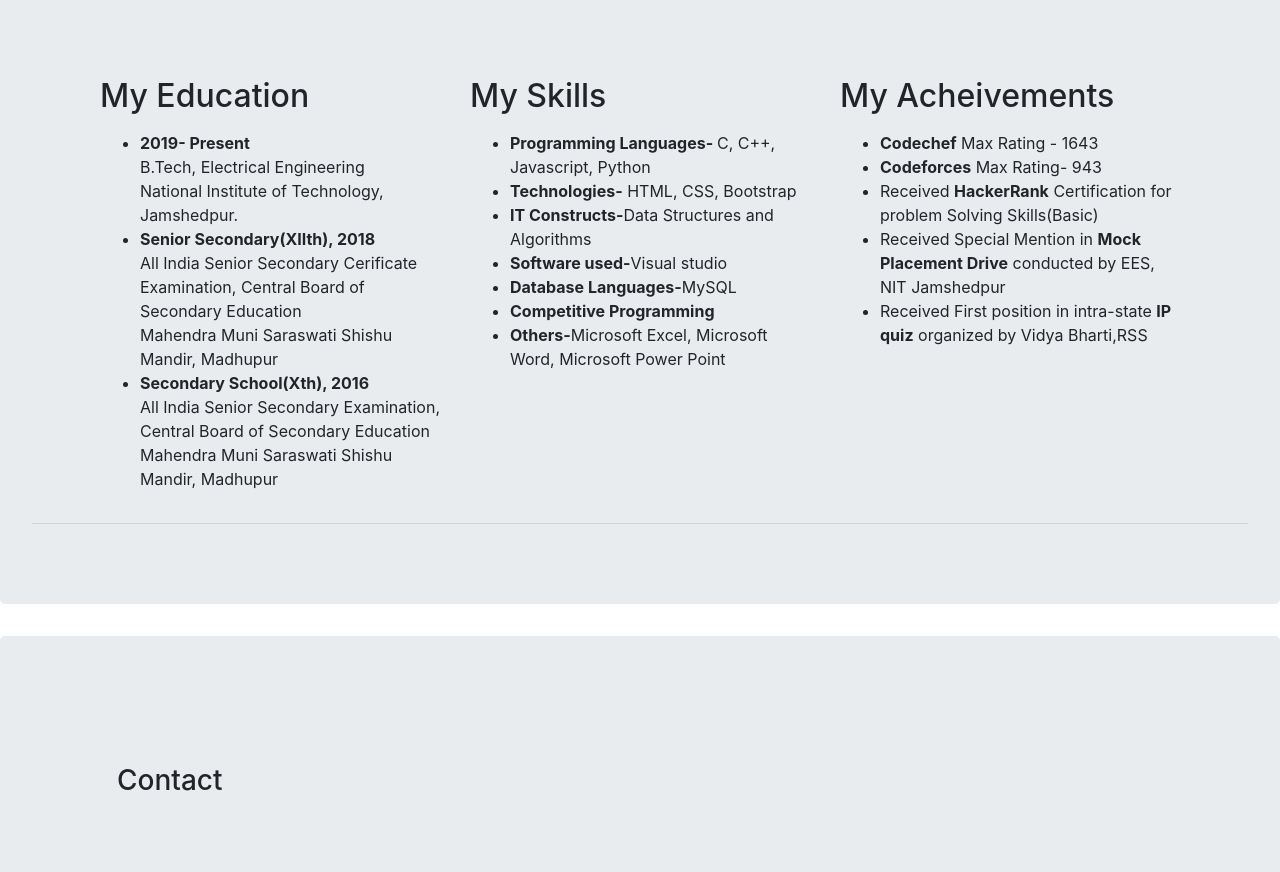
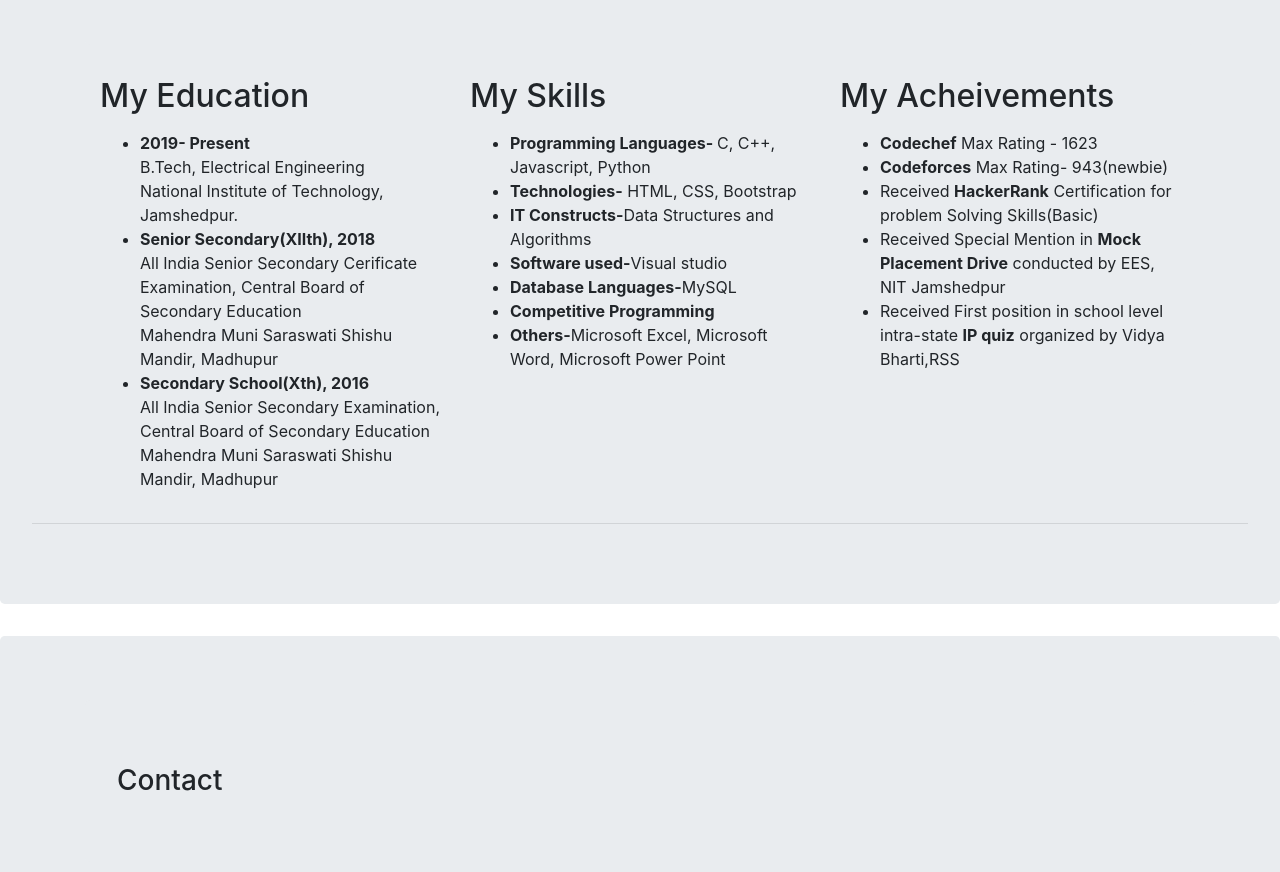
Before and after one commit to Anamikachourasia/Personal-Portfolio, a plain HTML site: page index.htm in a window 1280 px wide. Shown: the part 940-1812 px from the top of the page. Drawn offline with nearby package versions, Linux system fonts and the light colour scheme.

Commit message:
Update index.htm

```diff
--- a/index.htm
+++ b/index.htm
@@ -219,11 +219,11 @@
     <div class="col-md-4">
         <h2>My Acheivements</h2>
         <p><ul>
-          <li><b>Codechef</b> Max Rating - 1643</li>
-          <li><b>Codeforces</b> Max Rating- 943</li>
+          <li><b>Codechef</b> Max Rating - 1623</li>
+          <li><b>Codeforces</b> Max Rating- 943(newbie)</li>
           <li>Received <b>HackerRank</b> Certification for problem Solving Skills(Basic)</li>
           <li>Received Special Mention in <b>Mock Placement Drive</b> conducted by EES, NIT Jamshedpur</li>
-          <li>Received First position in intra-state <b>IP quiz</b> organized by Vidya Bharti,RSS</li>
+          <li>Received First position in school level intra-state <b>IP quiz</b> organized by Vidya Bharti,RSS</li>
         </ul></p>
     </div>
 
```
